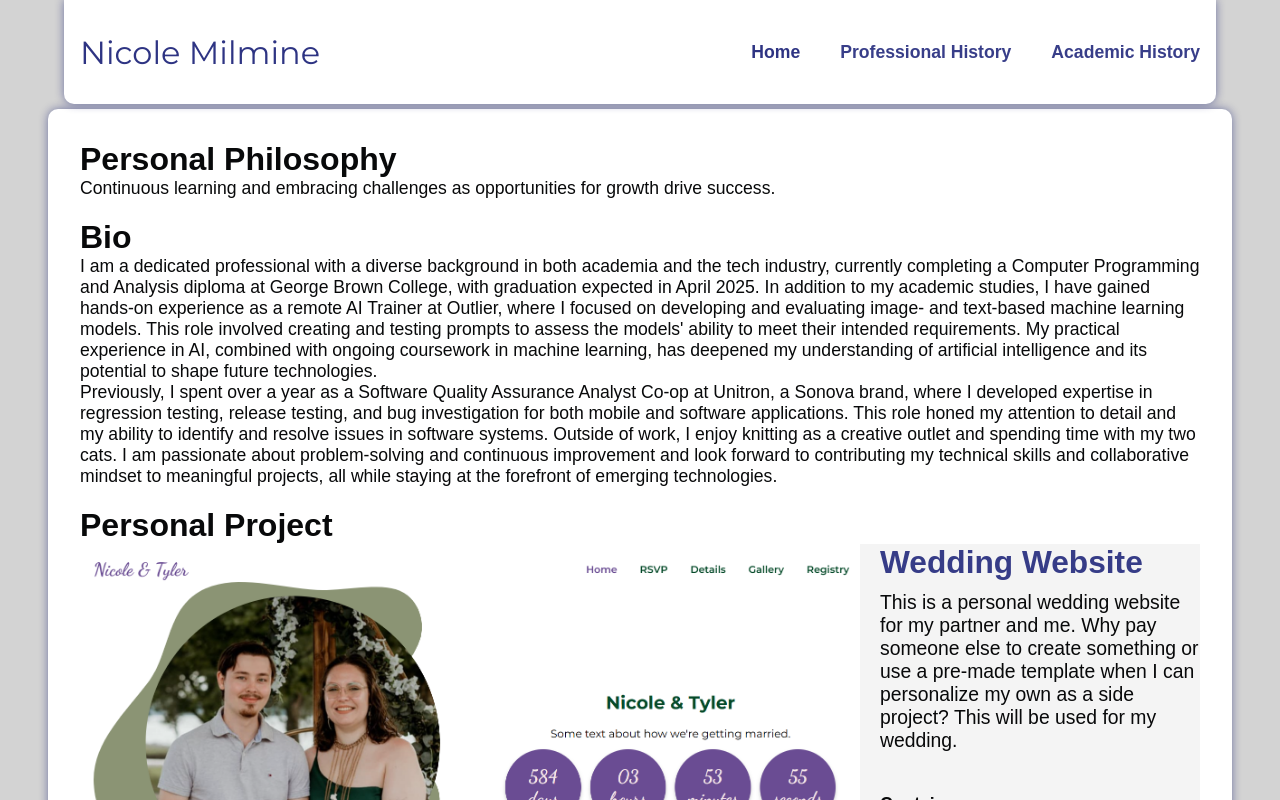
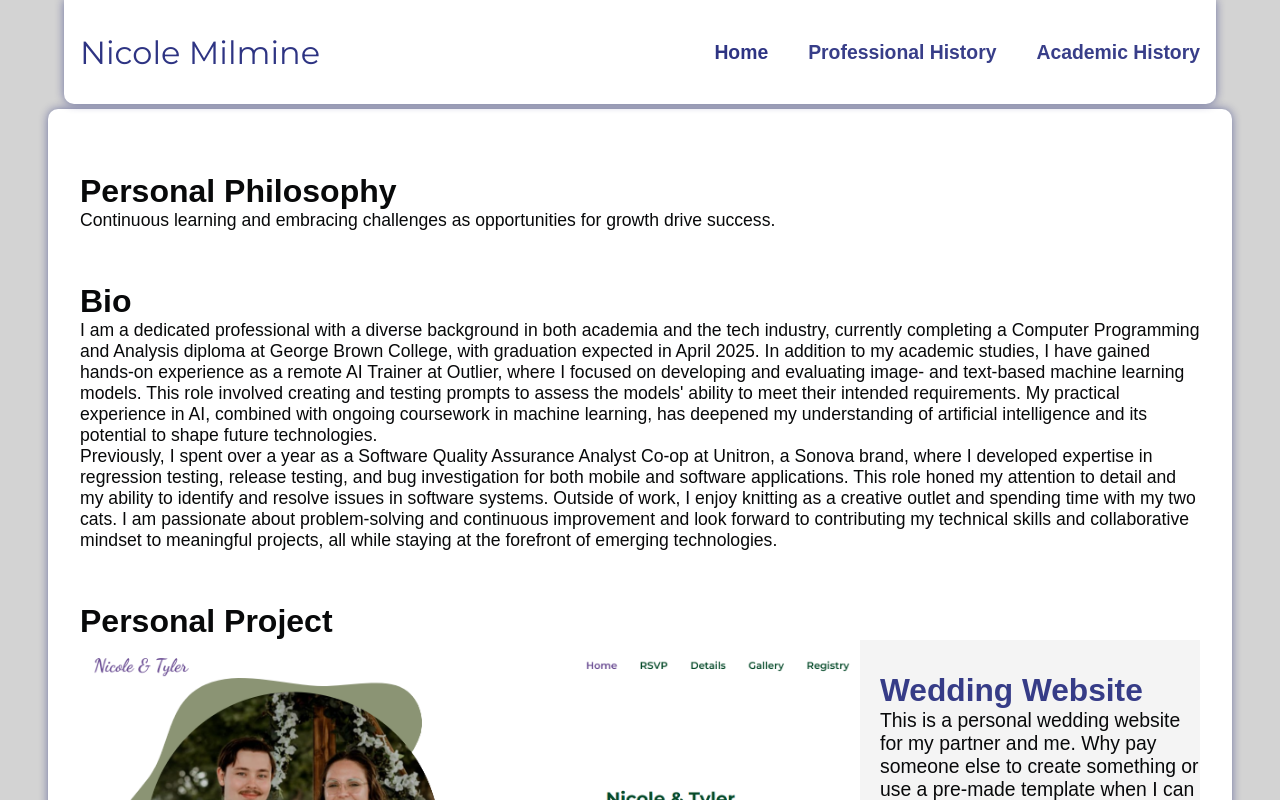
Before and after one commit to n2milmin/portfolio, a React (Create React App) app: page / in a window 1280 px wide. Shown: the top 800 px of the page. Built offline with nearby package versions, Linux system fonts and the light colour scheme.

Commit message:
Made professional pretty few changes to home.css to stay consistant (colour & spacing)

```diff
--- a/src/pages/home.css
+++ b/src/pages/home.css
@@ -22,10 +22,14 @@ body {
     margin-bottom: 20px;
 }
 
+h1 {
+    padding-top: 2rem;
+}
+
 h2 {
     color: var(--title-color);
     font-size: 1.8em;
-    margin-bottom: 10px;
+    padding-top: 2rem;
 }
 
 p {
--- /dev/null
+++ b/src/pages/professional.css
@@ -0,0 +1,87 @@
+/* General styles */
+body {
+    font-family: Arial, sans-serif;
+    margin: 0;
+    padding: 0;
+    background-color: #f4f4f4;
+}
+
+/* Professional Section */
+.professional {
+    padding: 20px;
+    max-width: 1200px;
+    margin: 0 auto;
+    background-color: #fff;
+    border-radius: 10px;
+    box-shadow: 0 0 10px #050c6b7a;
+    padding: 2rem;
+}
+
+h1 {
+    padding-top: 2rem;
+}
+
+h2 {
+    color: var(--title-color);
+    font-size: 1.8em;
+    padding-top: 2rem;
+}
+
+p {
+    font-size: 1.1em;
+    color: var(--text-color);
+}
+
+a {
+    font-size: 1.1em;
+}
+
+/* Samples */
+.samples {
+    margin-bottom: 20px;
+}
+
+.outlier {
+    width: 100%;
+}
+
+.fitting {
+    width: 100%;
+}
+
+.fitting > img {
+    width: 730px;
+    float: left;
+    padding-right: 20px;
+    padding-bottom: 20px;
+}
+
+.mobile {
+    clear: left;
+    width: 100%;
+}
+
+.mobile > img {
+    width: 300px;
+    float: left;
+    padding-right: 20px;
+    padding-bottom: 20px;
+}
+
+/* Volunteer Experience  */
+.volunteer {
+    clear: both;
+    padding-bottom: 20px;
+}
+
+/* Recommendation letter */
+.recommendations{
+    width: 100%;
+    display: flex;
+    flex-direction: column;
+}
+
+.recommendations > iframe {
+    padding-left: 10%;
+    padding-right: 10%;
+}
--- a/src/pages/professional.js
+++ b/src/pages/professional.js
@@ -1,5 +1,7 @@
+import './professional.css'
 import TrueFit from '../files/truefit.png'
 import uremoteplus from '../files/uremoteplus.png'
+import referenceletter from '../files/Reference Letter - Kevin Lee.pdf'
 
 const Professional = () => {
 
@@ -15,7 +17,7 @@ const Professional = () => {
                     </p>
                 </div>
                 <div className="fitting">
-                    <h2>Fitting Software</h2>
+                    <h2>Hearing Aid Fitting Software</h2>
                     <img src={ TrueFit } alt='TrueFit Fitting/Tuning Screen'/>
                     <a
                         href='https://www.unitron.com/au/en_au/professionals/truefit.html'
@@ -27,6 +29,7 @@ const Professional = () => {
                     </p>
                 </div>
                 <div className="mobile">
+                    <h2>Hearing Aid Mobile Software</h2>
                     <img src={ uremoteplus } alt='Unitron Remote Plus App Screenshots'/>
                     <a
                         href='https://play.google.com/store/apps/details?id=com.sonova.unitron.rcapp&hl=en_CA'
@@ -39,7 +42,7 @@ const Professional = () => {
                 </div>
             </div>
             <div className="volunteer">
-                <h2>Volunteer Experience</h2>
+                <h1>Volunteer Experience</h1>
                 <div className="sam">
                     <h2>Community Health Caring KW</h2>
                     <a href='https://healthcaringkw.org/' target='_blank'>www.healthcaringkw.org</a>
@@ -55,9 +58,9 @@ const Professional = () => {
                 </div>
             </div>
             <div className="recommendations">
-                <h2>Recommendation Letters</h2>
+                <h1>Recommendation Letter</h1>
                 <iframe
-                    src="https://drive.google.com/file/d/1H_-gJKfoQ6UsrT7a7cPdlX34lH-W7vsJ/view?usp=sharing"
+                    src={ referenceletter }
                 />
             </div>
             <div className="awards">
```
